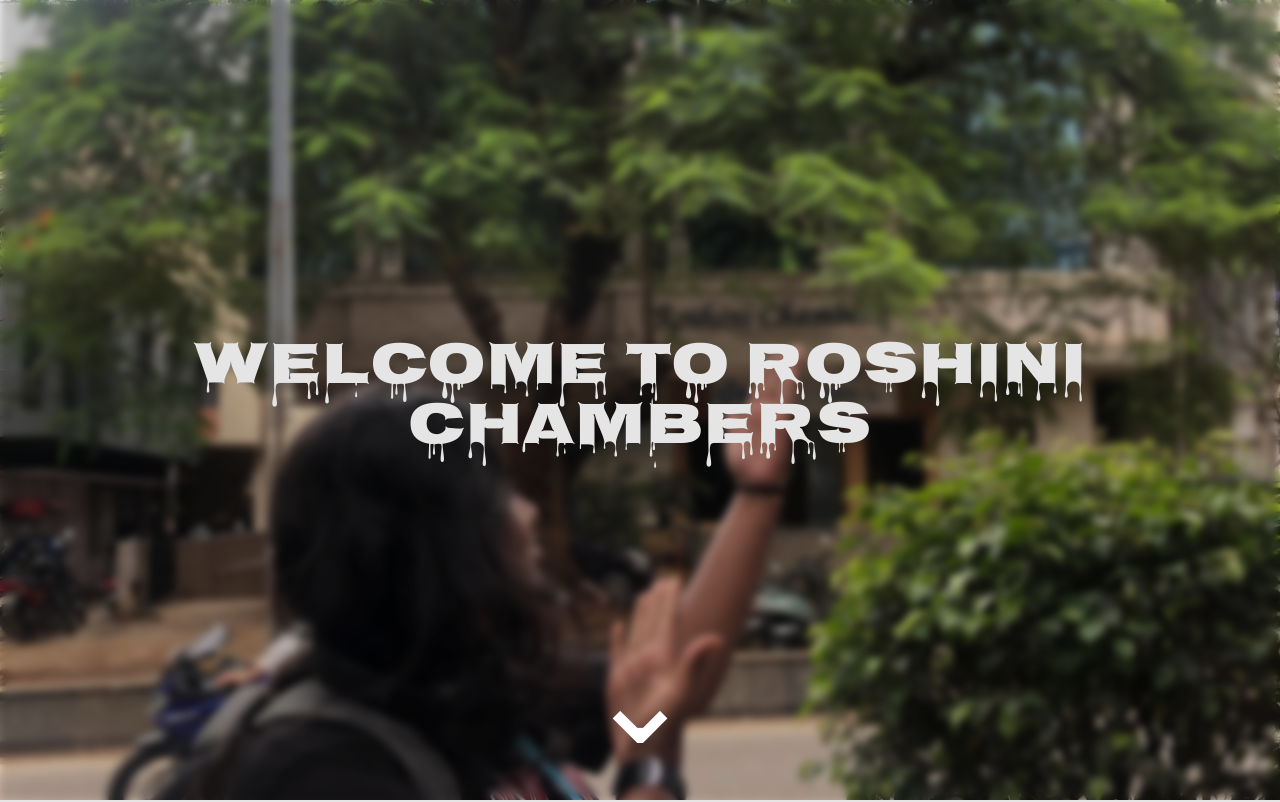
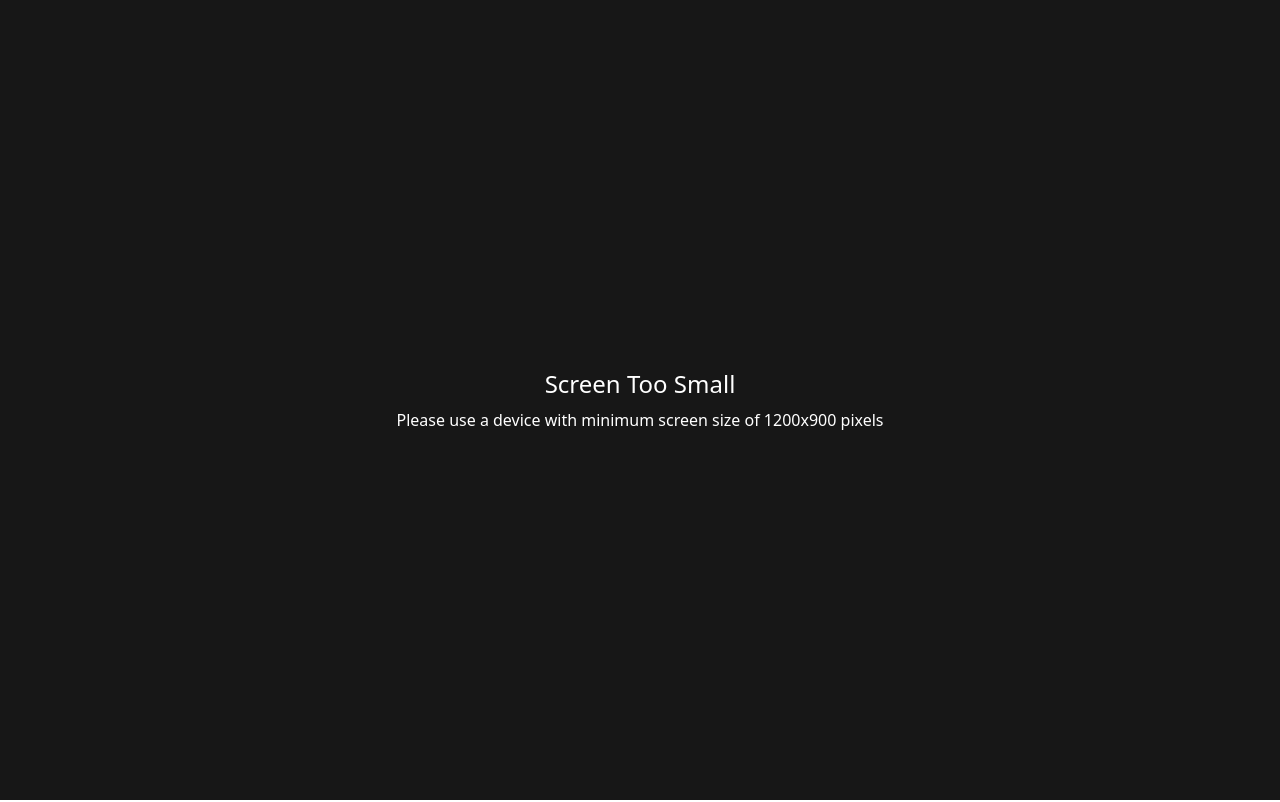
Before and after one commit to sujay1844/roshinichambers, a React (Vite) app: page / in a window 1280 px wide. Shown: the top 802 px of the page. Built offline with nearby package versions, Linux system fonts and the light colour scheme; a web font is replaced by a local one.

Commit message:
increase min height to 900px

```diff
--- a/src/App.tsx
+++ b/src/App.tsx
@@ -14,7 +14,7 @@ const Example = () => {
 
   useEffect(() => {
     const checkScreenSize = () => {
-      setIsScreenTooSmall(window.innerWidth < 1200 || window.innerHeight < 800);
+      setIsScreenTooSmall(window.innerWidth < 1200 || window.innerHeight < 900);
     };
 
     // Check initially
@@ -58,7 +58,7 @@ const Example = () => {
       <div className="h-screen w-screen flex items-center justify-center bg-neutral-900 p-4">
         <div className="text-white text-center">
           <h2 className="text-2xl mb-2">Screen Too Small</h2>
-          <p>Please use a device with minimum screen size of 1200x800 pixels</p>
+          <p>Please use a device with minimum screen size of 1200x900 pixels</p>
         </div>
       </div>
     );
```
